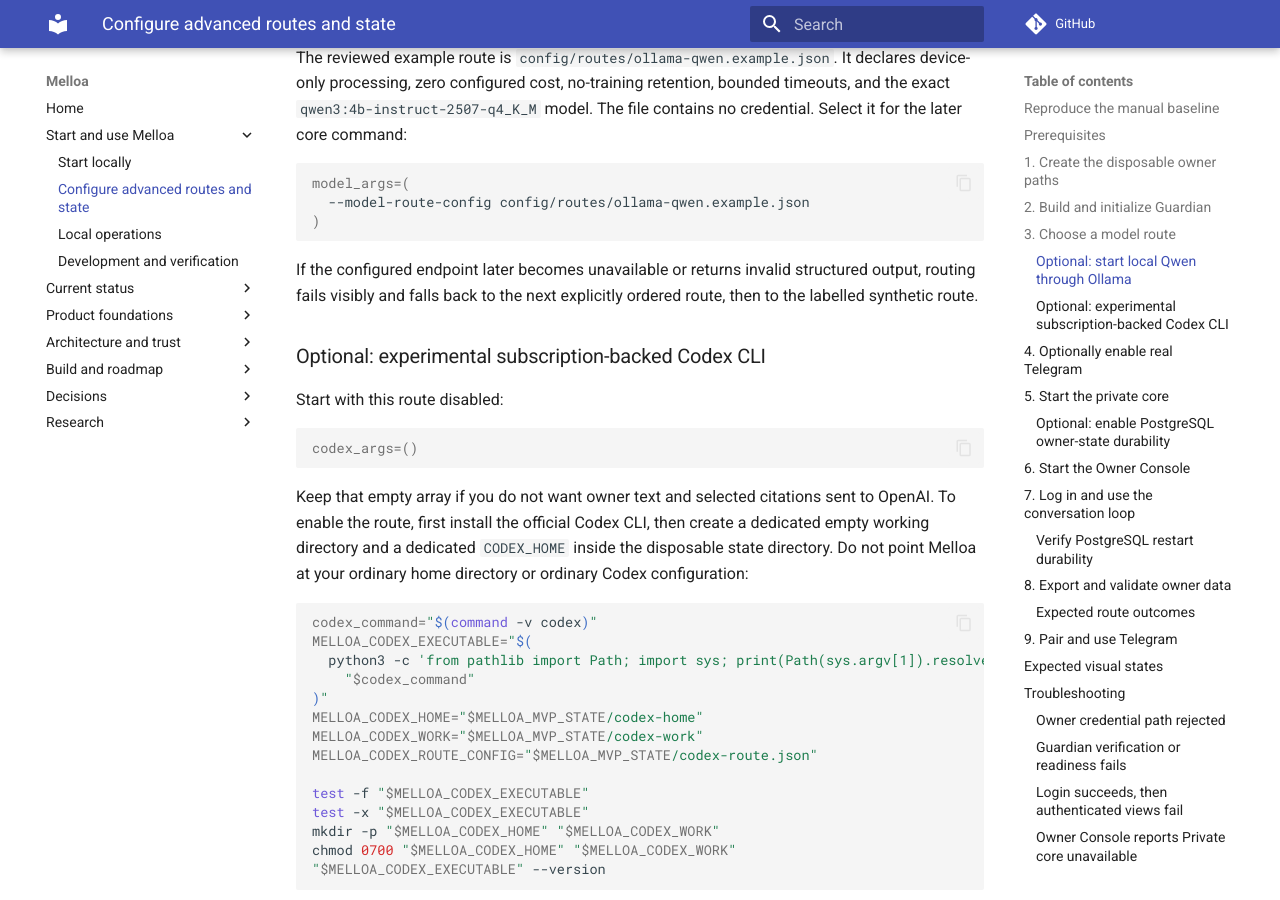
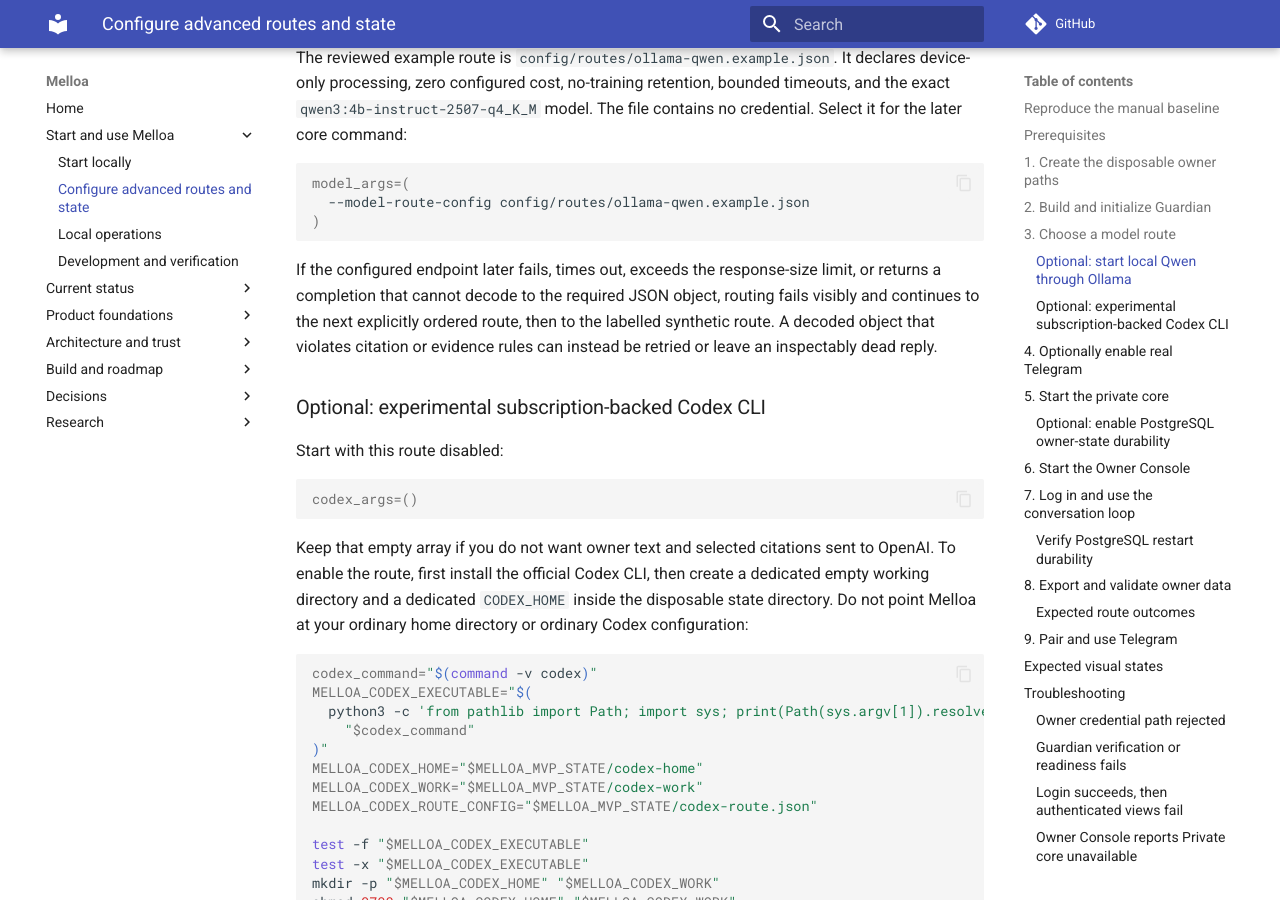
Before and after one commit to melloa-project/melloa, an MkDocs documentation site: the page built from docs/run-current-mvp.md, in a window 1280 px wide and 900 px high, scrolled down 4734 px. Built offline with MkDocs 1.6.1 and Material for MkDocs 9.7.7, drawn with Linux system fonts in a browser that asks for light colours; comment, search, counter and statistics services are not loaded; some of the changed text lies outside the part shown.

Commit message:
docs: close reviewed local-model slice

````diff
--- a/docs/run-current-mvp.md
+++ b/docs/run-current-mvp.md
@@ -177,7 +177,7 @@
 )
 ```
 
-If the configured endpoint later becomes unavailable or returns invalid structured output, routing fails visibly and falls back to the next explicitly ordered route, then to the labelled synthetic route.
+If the configured endpoint later fails, times out, exceeds the response-size limit, or returns a completion that cannot decode to the required JSON object, routing fails visibly and continues to the next explicitly ordered route, then to the labelled synthetic route. A decoded object that violates citation or evidence rules can instead be retried or leave an inspectably dead reply.
 
 ### Optional: experimental subscription-backed Codex CLI
 
@@ -618,8 +618,10 @@
 | Ollama and `qwen3:4b-instruct-2507-q4_K_M` are healthy and return the required JSON object | `model.local.ollama-qwen` | provider `provider.ollama-local`, model `qwen3:4b-instruct-2507-q4_K_M`, location `Device`, `Local`, no external disclosure, zero configured cost, token counts when supplied |
 | Ollama is unavailable, Codex is configured and healthy, and Guardian is `normal` | `model.codex.subscription` | failed local attempt followed by provider `provider.openai-codex-subscription`, location `Approved provider`, recorded external disclosure, and unreported token/subscription-cost metadata |
 | Codex is configured while Guardian is `offline` or `no-actions` | next eligible device route | the approved-provider route is policy-ineligible and receives no prompt; no Codex attempt or disclosure is recorded |
-| Every configured eligible route is absent, times out, or returns invalid output | `model.fake.deterministic` | unsuccessful configured attempts followed by the deterministic device route; reply text begins **Synthetic local reply** |
+| Every configured eligible route is absent, fails, times out, exceeds the response-size limit, or returns a completion that cannot decode to the required JSON object | `model.fake.deterministic` | unsuccessful configured attempts followed by the deterministic device route; reply text begins **Synthetic local reply** |
 | Both route-config arrays are empty | `model.fake.deterministic` | only the clearly labelled synthetic fixture is available |
+
+A completion that decodes to an object but violates citation or evidence rules may be retried or become an inspectably dead reply instead of falling through to another route.
 
 ## 9. Pair and use Telegram
 
````
Also changed, not shown: .agents/TASKS.md (+15 -6 lines), docs/getting-started.md (+1 -1 lines).
